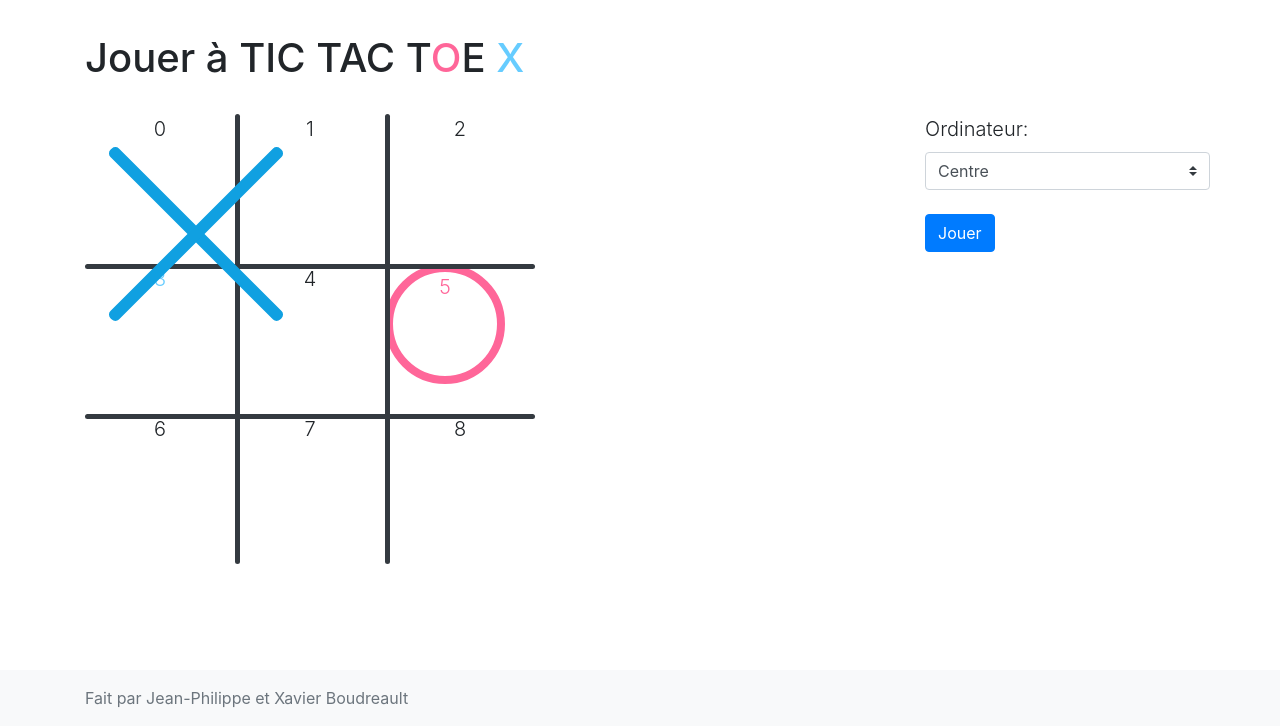
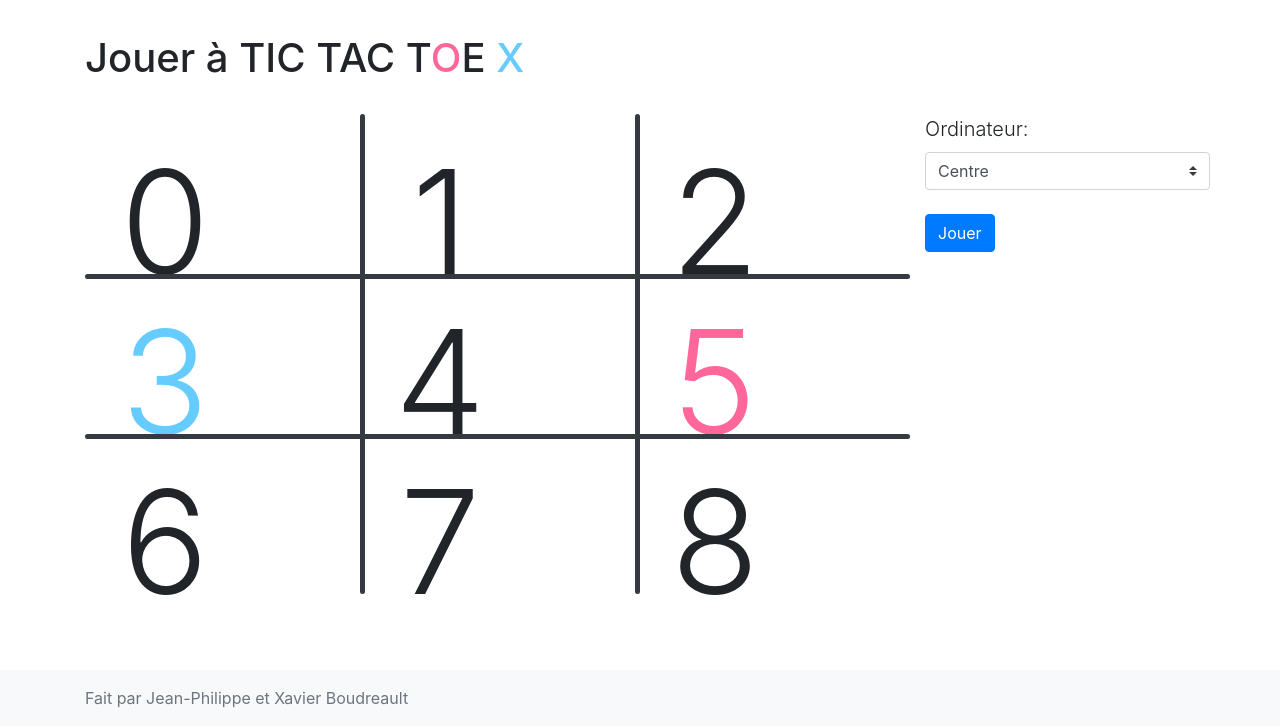
Before and after one commit to jpboudreault/tictactoe, a Django app: page /game/play in a window 1280 px wide. Shown: the part 74-800 px from the top of the page. Run offline with Django 3.2, Linux system fonts and the light colour scheme; some libraries are stand-ins or nearby versions.

Commit message:
Base js to play and some better CSS

```diff
--- a/game/static/css/styles.css
+++ b/game/static/css/styles.css
@@ -19,59 +19,21 @@ p {
 .grid-container {
     display: grid;
     grid-template-columns: auto auto auto;
-    max-width: 450px;
+    /*max-width: 450px;*/
 }
 .cell {
     text-align: center;
-    width: 150px;
-    height: 150px;
+    width: 20vh;
+    height: 20vh;
+    font-size: 18vh;
 }
-
-.cell.x:before {
-    /* this is a mess and not working */
-    position: absolute;
-    top: 0;
-    left: 75px;
-    left: 15vmin;
-    content: "";
-    display: block;
-    width: 7px;
-    width: 1.5vmin;
-    height: 150px;
-    height: 30vmin;
-    background-color: #10A0E1;
-    border-radius: 5px;
-    -webkit-transform: rotate(-45deg);
-    -ms-transform: rotate(-45deg);
-    transform: rotate(-45deg);
+.cell:hover {
+    cursor: pointer;
 }
-
-.cell.x:after {
-    /* this is a mess and not working */
-    position: absolute;
-    top: 0;
-    left: 75px;
-    left: 15vmin;
-    content: "";
-    display: block;
-    width: 7px;
-    width: 1.5vmin;
-    height: 150px;
-    height: 30vmin;
-    background-color: #10A0E1;
-    border-radius: 5px;
-    -webkit-transform: rotate(45deg);
-    -ms-transform: rotate(45deg);
-    transform: rotate(45deg);
+.cell.x>span {
 }
-.cell.o {
-    /* this is a mess and not working */
-    top: 15px;
-    left: 15px;
-    width: 120px;
-    height: 120px;
-    border: 8px solid #ff6699;
-    border-radius: 50%;;
+.cell.o>span {
+    font-size: 18vh;
 }
 .line{
     border-radius: 25px;
--- a/game/static/script/base.js
+++ b/game/static/script/base.js
@@ -1,4 +1,4 @@
 function setActiveMenu(tag){
-    $(".nav-item").removeClass("active");
-    $(`.nav-item[data=${tag}]`).addClass("active");
+    $('.nav-item').removeClass('active');
+    $(`.nav-item[data=${tag}]`).addClass('active');
 }
--- a/game/templates/play.html
+++ b/game/templates/play.html
@@ -10,7 +10,7 @@
                 <div class="cell row1 col3" id="cell-2">2</div>
                 <div class="cell row2 col1 x" id="cell-3">3</div>
                 <div class="cell row2 col2" id="cell-4">4</div>
-                <div class="cell row2 col3 o" id="cell-5">5</div>
+                <div class="cell row2 col3 o" id="cell-5"><span>5</span></div>
                 <div class="cell row3 col1" id="cell-6">6</div>
                 <div class="cell row3 col2" id="cell-7">7</div>
                 <div class="cell row3 col3" id="cell-8">8</div>
@@ -22,6 +22,9 @@
         </div>
         <div class="col-3">
             <div class="row">
+                <div id="game-message" class="alert alert-primary collapse" role="alert"></div>
+            </div>
+            <div class="row">
                 <span>Ordinateur:</span>
             </div>
             <div class="row pt-2">
@@ -32,13 +35,15 @@
                 </select>
             </div>
             <div class="row pt-4">
-                <button type="button" class="btn btn-primary co">Jouer</button>
+                <button id="game-start" type="button" class="btn btn-primary co">Jouer</button>
             </div>
         </div>
     </div>
 {% endblock %}
 
 {% block extra_scripts %}
+    {% load static %}
+    <script type="text/javascript" src="{% static 'script/play.js' %}"></script>
     <script>$(function () {
         setActiveMenu("play");
     });
```
Also changed, not shown: game/static/script/play.js (+52 -0 lines).
